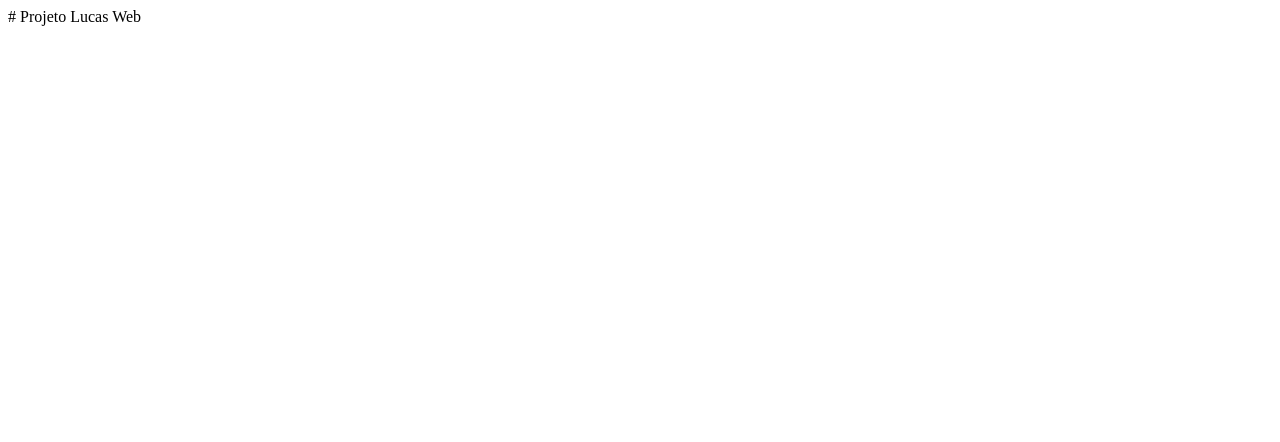
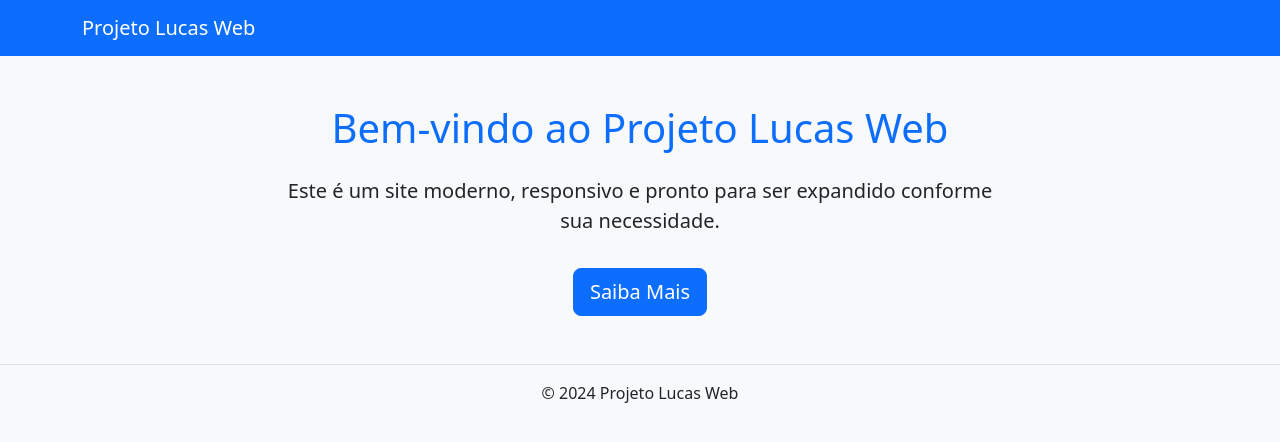
Before and after one commit to luquinhaPITBULL/projeto_lucas-web, a website: page projeto_web/marketplace-backend/projeto_lucas_web/projeto_lucas_web.html in a window 1280 px wide. Drawn offline with nearby package versions, Linux system fonts and the light colour scheme.

Commit message:
Add files via upload

```diff
--- /dev/null
+++ b/projeto_web/marketplace-backend/projeto_lucas_web/projeto_lucas_web.css
@@ -0,0 +1,9 @@
+body {
+  background-color: #f8f9fa;
+}
+h1 {
+  color: #0d6efd;
+}
+footer {
+  border-top: 1px solid #dee2e6;
+}
--- a/projeto_web/marketplace-backend/projeto_lucas_web/projeto_lucas_web.html
+++ b/projeto_web/marketplace-backend/projeto_lucas_web/projeto_lucas_web.html
@@ -1,3 +1,29 @@
-# Projeto Lucas Web
-
-<!-- Adicione aqui o conteúdo ou o link do site que deseja salvar. -->
+<!DOCTYPE html>
+<html lang="pt-br">
+<head>
+  <meta charset="UTF-8">
+  <meta name="viewport" content="width=device-width, initial-scale=1.0">
+  <title>Projeto Lucas Web</title>
+  <link href="https://cdn.jsdelivr.net/npm/bootstrap@5.3.0/dist/css/bootstrap.min.css" rel="stylesheet">
+  <link rel="stylesheet" href="projeto_lucas_web.css">
+</head>
+<body>
+  <nav class="navbar navbar-expand-lg navbar-dark bg-primary">
+    <div class="container">
+      <a class="navbar-brand" href="#">Projeto Lucas Web</a>
+    </div>
+  </nav>
+  <main class="container mt-5">
+    <div class="row">
+      <div class="col-md-8 mx-auto text-center">
+        <h1 class="mb-4">Bem-vindo ao Projeto Lucas Web</h1>
+        <p class="lead">Este é um site moderno, responsivo e pronto para ser expandido conforme sua necessidade.</p>
+        <a href="#" class="btn btn-primary btn-lg mt-3">Saiba Mais</a>
+      </div>
+    </div>
+  </main>
+  <footer class="bg-light text-center py-3 mt-5">
+    <span>&copy; 2024 Projeto Lucas Web</span>
+  </footer>
+</body>
+</html>
```
Also changed, not shown: projeto_web/marketplace-backend/projeto_lucas_web/projeto_lucas_web.md (+23 -0 lines), 1 other file.
